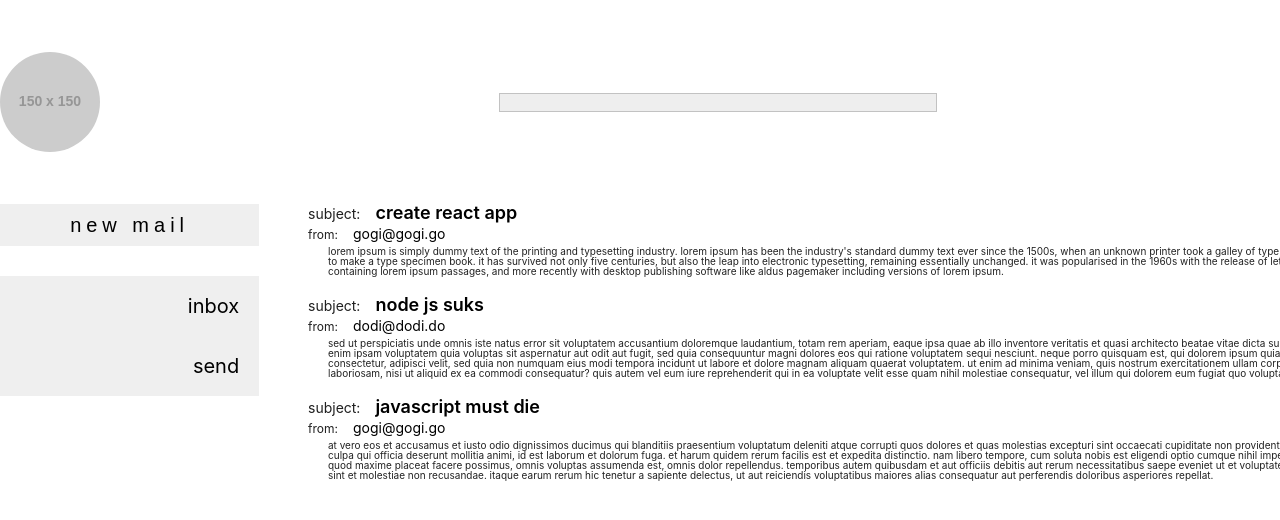
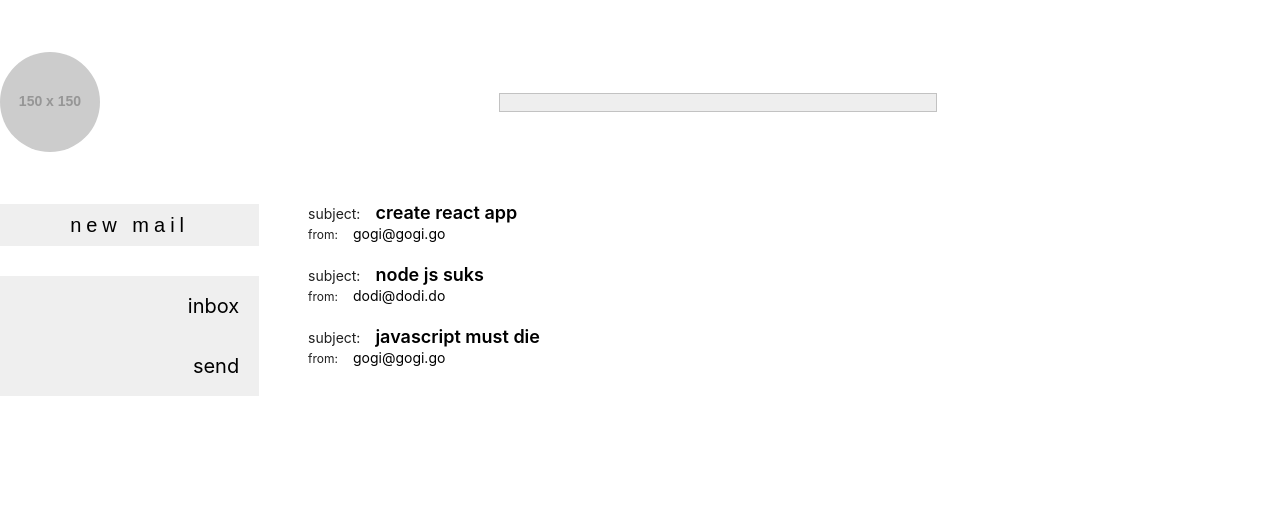
Before and after one commit to yamnyk/gmail-ref-mail-client, a React (Create React App) app: page / in a window 1280 px wide. Shown: the top 520 px of the page. Built offline with nearby package versions, Linux system fonts and the light colour scheme.

Commit message:
DashBoardItem | add toggle msgText

```diff
--- a/src/components/DashBoard/DashBoard.scss
+++ b/src/components/DashBoard/DashBoard.scss
@@ -4,4 +4,5 @@
   display: flex;
   flex-direction: column;
   align-items: flex-start;
+  outline: none;
 }
--- a/src/components/DashBoard/DashBoardItem/DashBoardItem.scss
+++ b/src/components/DashBoard/DashBoardItem/DashBoardItem.scss
@@ -1,6 +1,8 @@
 .dash-board-item {
   text-transform: lowercase;
   margin: 0 2rem 2rem;
+  cursor: pointer;
+  outline: none;
 
   &__subject {
     font-weight: 600;
--- a/src/components/DashBoard/DashBoardItem/index.js
+++ b/src/components/DashBoard/DashBoardItem/index.js
@@ -6,12 +6,14 @@ import './DashBoardItem.scss'
 class DashBoardItem extends Component {
 	render() {
 		return (
-			<div className="dash-board-item">
+			<div className="dash-board-item" onClick={() => {this.props.openEmailText(this.props.id)}}>
 				<p className="dash-board-item__subject">{this.props.subject}</p>
 				<p className="dash-board-item__from">{this.props.from}</p>
-				<NavLink to={`/mail/${this.props.id}`} className="dash-board-item__msg-text">
-					{this.props.msgText}
-				</NavLink>
+
+				{ Number(this.props.currentActiveMail) === Number(this.props.id)
+					? <NavLink to={`/mail/${this.props.id}`} className="dash-board-item__msg-text">{this.props.msgText}</NavLink>
+					: null
+				}
 			</div>
 		);
 	}
--- a/src/components/DashBoard/index.js
+++ b/src/components/DashBoard/index.js
@@ -5,9 +5,25 @@ import DashBoardItem from "./DashBoardItem";
 import './DashBoard.scss'
 
 class DashBoard extends Component {
+	state = {
+		activeMail: ''
+	};
+
+	openEmailText = (id) => {
+		if(Number(this.state.activeMail) !== Number(id)) {
+			this.setState({
+				activeMail : Number(id),
+			})
+		} else {
+			this.setState({
+				activeMail : '',
+			})
+		}
+	};
+
 	render() {
-		let mails = this.props.mailList[this.props.currentFolder].map((mail) => {
-			return <DashBoardItem key={Math.random()*(10**(Math.random()*100))} {...mail}/>
+		let mails = this.props.mailList[this.props.currentFolder].map((mail, index) => {
+			return <DashBoardItem currentActiveMail={this.state.activeMail} openEmailText={this.openEmailText} key={Math.random()*(10**(Math.random()*100))} {...mail}/>
 		});
 		return (
 			<ul className="dash-board-wrapper">
--- a/src/components/SideMenu/NewMailButton/NewMailButton.scss
+++ b/src/components/SideMenu/NewMailButton/NewMailButton.scss
@@ -8,6 +8,7 @@
   margin-bottom: 3rem;
   cursor: pointer;
   transition: 0.2s box-shadow ease;
+  outline: none;
 
   &:hover {
     box-shadow: 0 5px 10px 0 rgba(0, 0, 0, 0.2);
```
